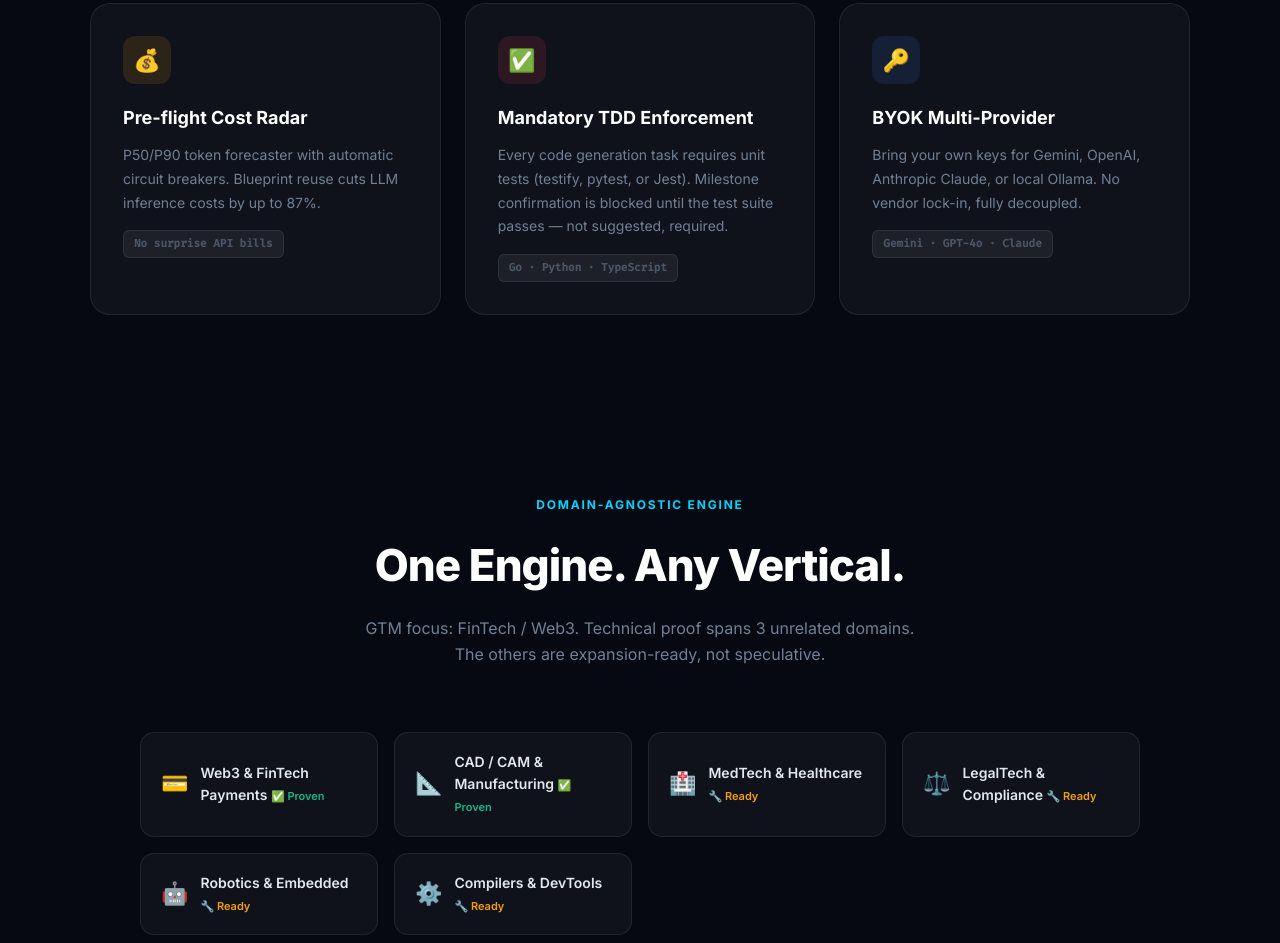
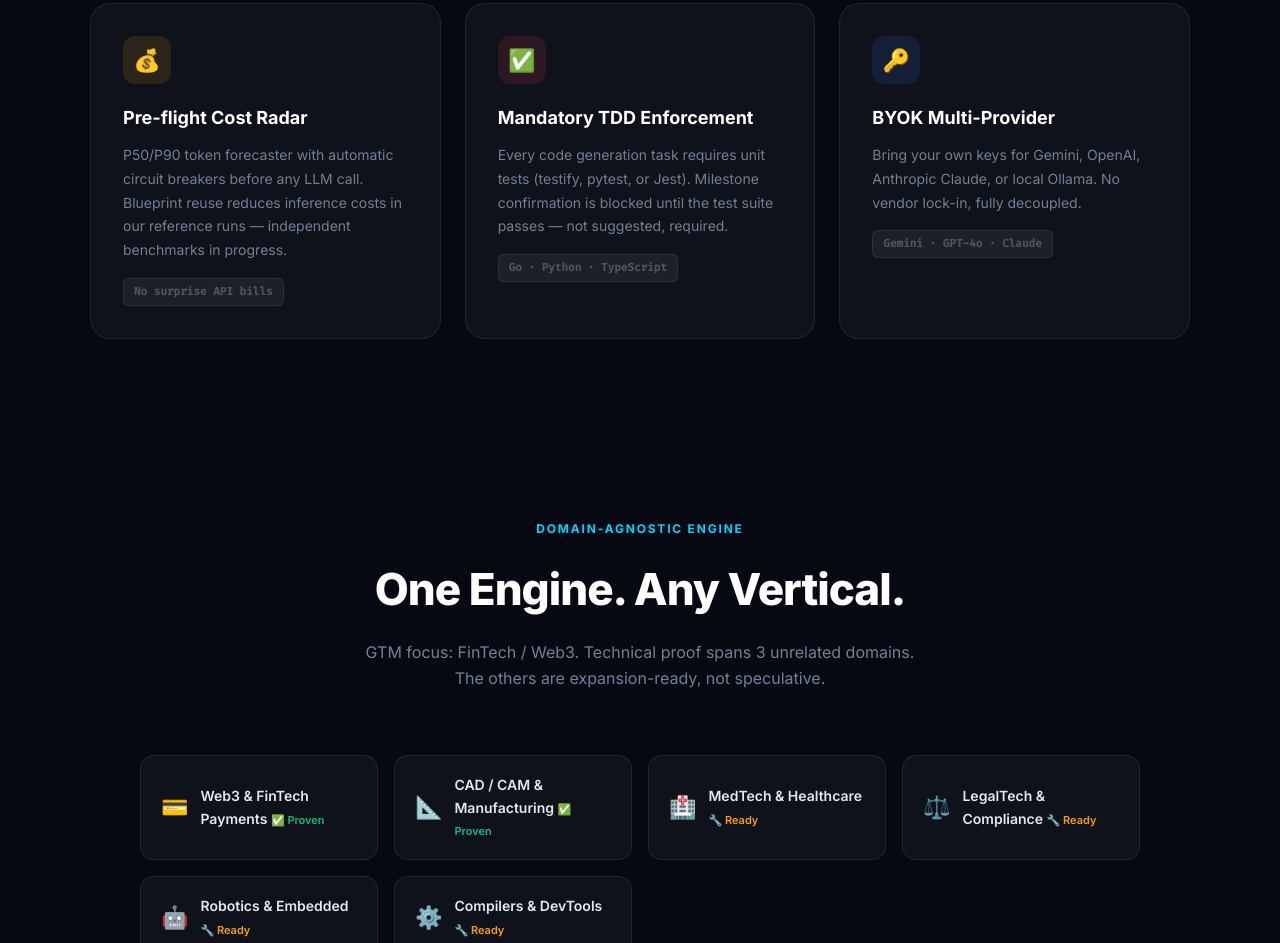
Before and after one commit to gopikomanduri/ascm-poc, a plain HTML site: page static/landing.html in a window 1280 px wide. Shown: the part 2763-3706 px from the top of the page. Drawn offline with Linux system fonts and the light colour scheme.

Commit message:
fix: remove last remaining overclaim in landing page cost radar card (87%)

```diff
--- a/static/landing.html
+++ b/static/landing.html
@@ -585,7 +585,7 @@
       <div class="feature-card">
         <div class="feature-icon-wrap ic-amber">💰</div>
         <div class="feature-title">Pre-flight Cost Radar</div>
-        <div class="feature-desc">P50/P90 token forecaster with automatic circuit breakers. Blueprint reuse cuts LLM inference costs by up to 87%.</div>
+        <div class="feature-desc">P50/P90 token forecaster with automatic circuit breakers before any LLM call. Blueprint reuse reduces inference costs in our reference runs — independent benchmarks in progress.</div>
         <span class="feature-tag">No surprise API bills</span>
       </div>
       <div class="feature-card">
```
